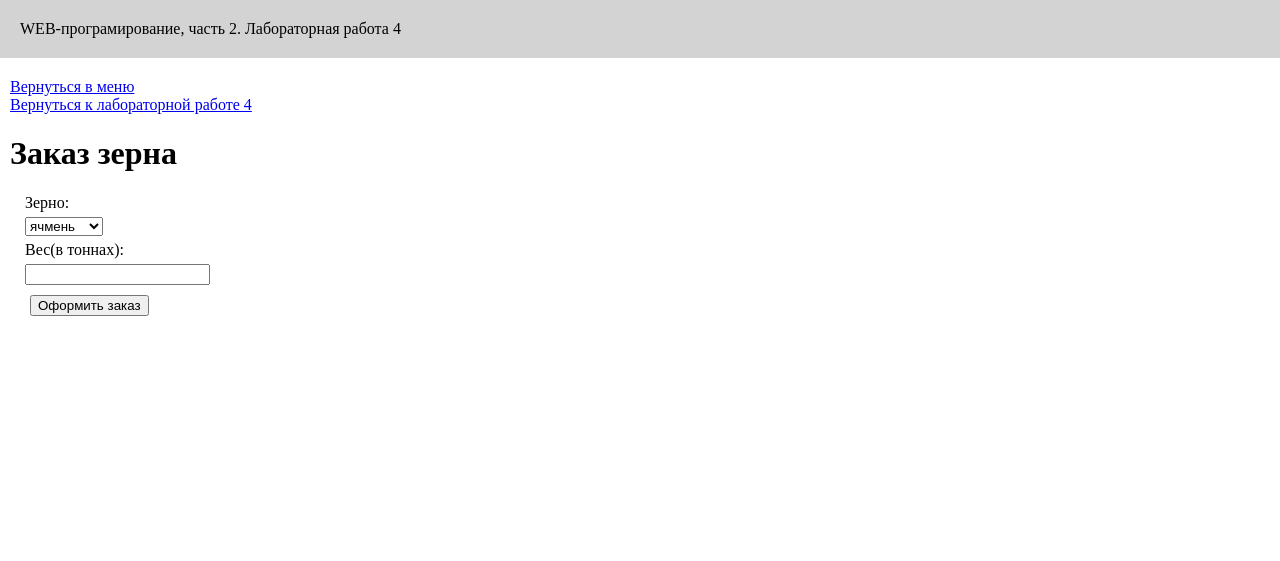
After one commit to provorova/DashaLena2, a Flask app: page /lab4/zerno in a window 1280 px wide. The commit adds this page. Shown: the top 561 px of the page. Run offline with Flask 3, Linux system fonts and the light colour scheme.

Commit message:
Заказ зерна

```diff
--- a/lab4.py
+++ b/lab4.py
@@ -55,3 +55,36 @@ def fridge():
         result = f'Установлена температура: {temp} °C'
         result2 = '*'
     return render_template ('fridge.html', temp = temp, error=error, result=result, result2=result2)
+
+
+@lab4.route("/lab4/zerno", methods = ['GET', 'POST'])
+def zerno():
+    if request.method == 'GET':
+        return render_template ('zerno.html')
+    error = {}
+    result = {}
+    price = {}
+    zerno = request.form.get('zerno')
+    ves = request.form.get('ves')
+    if zerno == 'ячмень':
+        price = 12000
+    elif zerno == 'овес':
+        price = 8500
+    elif zerno == 'пшеница':
+        price = 8700
+    else :
+        price = 14000
+
+    if ves == '' :
+        error = 'Не введен вес'
+    elif int(ves) <= 0 :
+        error = 'Неверное значение веса'
+    elif 50 <= int(ves) < 500:
+        price = price * int(ves) * 0.9
+        result = f'Сумма к оплате с учетом скидки 10% за большой объем: {price}'
+    elif int(ves) >= 500 :
+        error = 'Такого объема сейчас нет в наличии, заказ не может быть оформлен, укажите объем меньше'
+    else:
+        price = price * int(ves)
+        result = f'Сумма к оплате: {price}'
+    return render_template ('zerno.html', zerno=zerno, ves = ves, error=error, result=result)
--- a/templates/lab4.html
+++ b/templates/lab4.html
@@ -8,5 +8,6 @@
     <ol>
         <li><a href="/lab4/login">Форма авторизации</a></li>
         <li><a href="/lab4/fridge">Холодильник</a></li>
+        <li><a href="/lab4/zerno">Заказ зерна</a></li>
     </ol>
 {% endblock %}
--- /dev/null
+++ b/templates/zerno.html
@@ -0,0 +1,62 @@
+{% extends "base.html" %}
+
+{% block lab %}Лабораторная работа 4{% endblock %}
+
+{% block style %}
+<style>
+    form {
+        margin: 15px;
+    }
+    button {
+        margin: 5px;
+    }
+    div{
+        margin: 5px 0 5px 0;
+    }
+    h2 {
+        font-style: italic;
+    }
+</style>
+{% endblock %}
+
+{% block main %}
+<a href="/lab4">Вернуться к лабораторной работе 4</a>
+
+    {% if result %}
+
+    <h1>Заказ успешно сформирован!</h1>
+    <h2>Вы заказали {{ zerno }}. Вес: {{ ves }}т. {{ result }}</h2>
+
+    <div>
+        <a href="/lab4/zerno">Заказ зерна</a>
+    </div>
+
+    {% else %}
+
+    <h1>Заказ зерна</h1>
+
+    <form method="post">
+        <label>Зерно:</label>
+        <div>
+            <select name="zerno">
+                <option value="ячмень" {{zerno == 'ячмень' and 'selected'}}>ячмень</option>
+                <option value="овес" {{zerno == 'овес' and 'selected'}}>овес</option>
+                <option value="пшеница" {{zerno == 'пшеница' and 'selected'}}>пшеница</option>
+                <option value="рожь" {{zerno == 'рожь' and 'selected'}}>рожь</option>
+            </select>
+        </div>
+
+        <label>Вес(в тоннах):</label>
+        <div>
+            <input type="number" name="ves" id="ves" value="{{ ves or '' }}">
+            <span class="error">{{ error }}</span>
+        </div>
+
+        <div>
+            <button type="submit">Оформить заказ</button>
+        </div>
+    </form>
+
+    {% endif %}
+
+{% endblock %}
```
